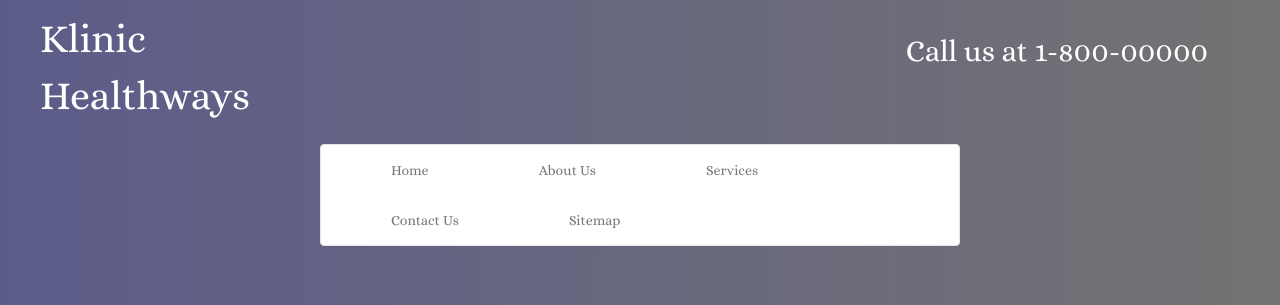
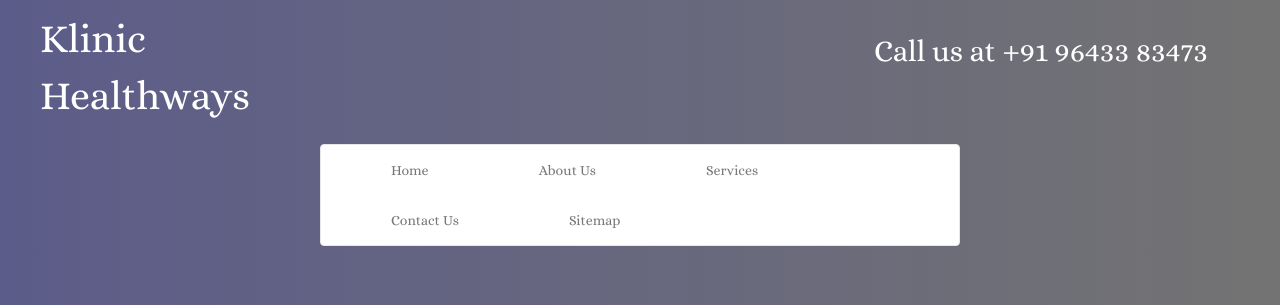
Before and after one commit to abhinavkumar08/Klinichealthways, a PHP site: page /html/Clinic.html in a window 1280 px wide. Shown: the top 305 px of the page. Run offline with PHP 8.4, Linux system fonts and the light colour scheme; some libraries are stand-ins or nearby versions.

Commit message:
Almost Ready to host

```diff
--- a/html/Clinic.html
+++ b/html/Clinic.html
@@ -1,7 +1,7 @@
 <!DOCTYPE html>
 <html>
 <head>
-  <title>Bootstrap Example</title>
+  <title>Klinichealthways.com</title>
 
   <meta charset="utf-8">
   <meta name="viewport" content="width=device-width, initial-scale=1">
@@ -41,7 +41,7 @@
 			</div>
 
 			<div id="phone-number">
-				Call us at 1-800-00000
+				Call us at +91 96433 83473
 			</div>
 
 		</div>
@@ -133,7 +133,7 @@
       </div>
 
      <div class="item">
-        <img src="../images/homepage-carousel4.jpg" alt="Founder">
+        <img src="../images/homepage-carousel5.jpg" alt="Founder">
       </div>
 
     </div>
@@ -409,7 +409,10 @@
 
          &nbsp;&nbsp;&nbsp;&nbsp;&nbsp;&nbsp;&nbsp;&nbsp;New Delhi-110068</p>
     <p><img class="address-img" src="../images/email.png" alt="cannot load image" width="20px" height="20px" />  : klinichealthways.delhi@gmail.com</p>
-    <p><img class="address-img" src="../images/phone-img.png" alt="cannot load image" width="20px" height="20px" />  : </p>
+    <p><img class="address-img" src="../images/phone-img.png" alt="cannot load image" width="20px" height="20px" />  : +91 96433 83473<br />
+     &nbsp;&nbsp;&nbsp;&nbsp;&nbsp;&nbsp;&nbsp;&nbsp;+91 98100 15347
+
+    </p>
     <p><img class="address-img" src="../images/clock-time.png" alt="cannot load image" width="20px" height="20px" /> : Clinic 10 A.M. to 8 P.M.<br/>
             &nbsp;&nbsp;&nbsp;&nbsp;&nbsp;&nbsp;&nbsp;&nbsp;Lab : 8 A.M. to 8 P.M.
     </p>
--- a/index.php
+++ b/index.php
@@ -19,7 +19,7 @@ $mail->AddAddress("klinichealthways.delhi@gmail.com");
  if(!$mail->Send()) {
     echo "Mailer Error: " . $mail->ErrorInfo;
  } else {
-
+ 	<script>alert("We have received your message. We will contact you on your email shortly");</script>
 
  }
 
```
Also changed, not shown: images/homepage-carousel5.jpg (added).
